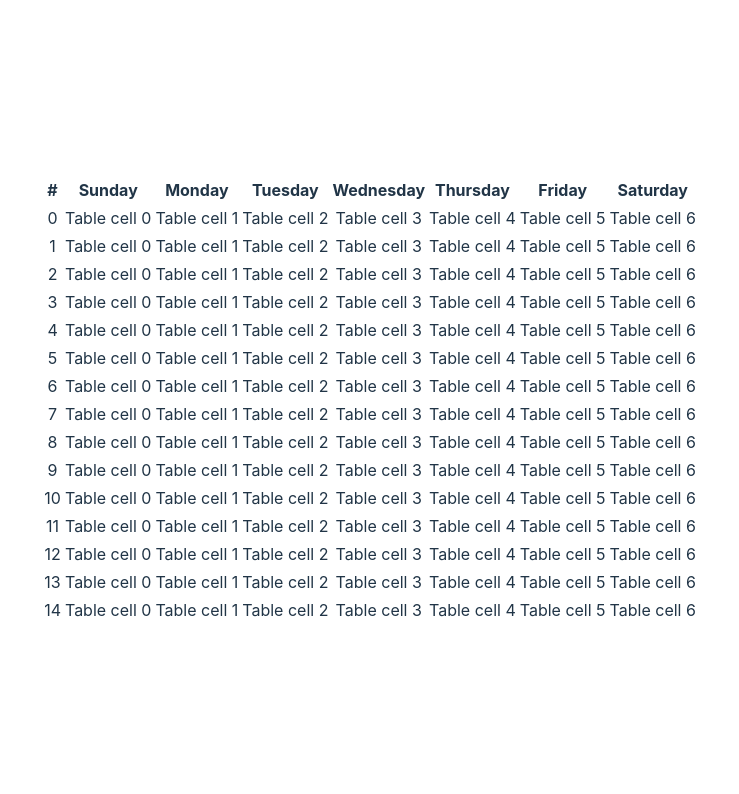
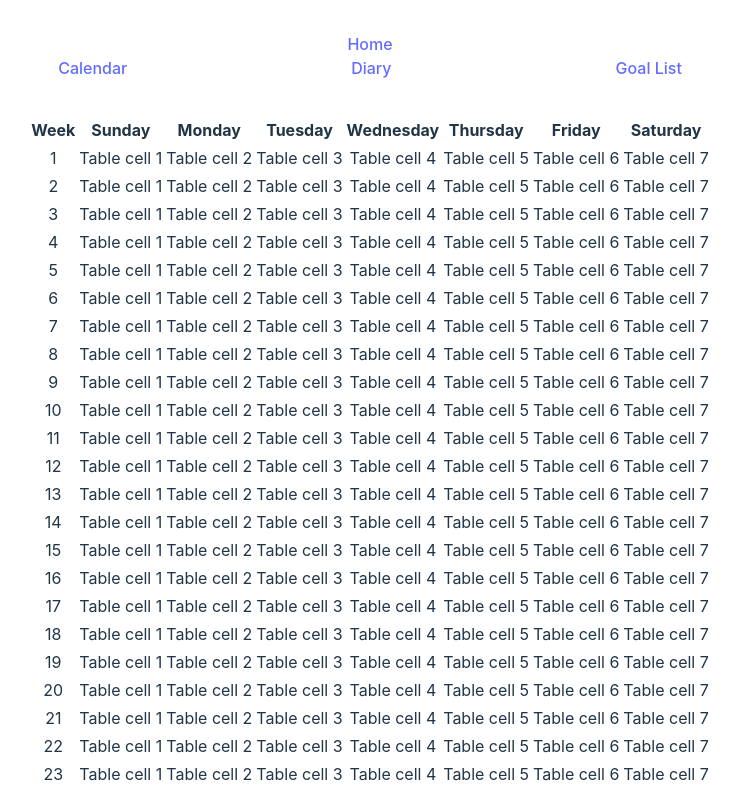
Before and after one commit to EnzoT0/Diary-Tracking-Platform, a React (Vite) app: page /calendar in a window 1280 px wide. Shown: the top 794 px of the page, without its empty margins (270-1009 px from the left). Built offline with nearby package versions, Linux system fonts and the light colour scheme.

Commit message:
added homebar

```diff
--- /dev/null
+++ b/src/components/Homebar.jsx
@@ -0,0 +1,22 @@
+import Container from 'react-bootstrap/Container';
+import Nav from 'react-bootstrap/Nav';
+import Navbar from 'react-bootstrap/Navbar';
+
+function Homebar() {
+  return (
+    <div style={{display: 'flex', justifyContent: 'space-around', paddingBottom: '2em'}}>
+      <Navbar bg="primary" data-bs-theme="dark">
+        <Container>
+          <Navbar.Brand href='/'>Home</Navbar.Brand>
+          <Nav className="me-auto">
+            <Nav.Link href="/calendar" style={{margin: '7em'}}>Calendar</Nav.Link>
+            <Nav.Link href="/diary" style={{margin: '7em'}}>Diary</Nav.Link>
+            <Nav.Link href="/goallist" style={{margin: '7em'}}>Goal List</Nav.Link>
+          </Nav>
+        </Container>
+      </Navbar>
+    </div>
+  );
+}
+
+export default Homebar;
--- a/src/pages/Calendar.jsx
+++ b/src/pages/Calendar.jsx
@@ -1,16 +1,20 @@
 import Table from 'react-bootstrap/Table';
 
-const sizeHeight = 15;
+import Navbar from '../components/Homebar.jsx';
+
+const sizeHeight = 52;
 const sizeWidth = 7;
 
 const Days = ['Sunday', 'Monday', 'Tuesday', 'Wednesday', 'Thursday', 'Friday', 'Saturday'];
 
 function ResponsiveExample() {
   return (
-    <Table striped bordered hover>
+    <div>
+      <Navbar/>
+      <Table striped bordered borderColor="white" hover size='xxl' style={{justifySelf: 'center'}}>
         <thead>
           <tr>
-          <th>#</th>
+            <th>Week</th>
             {Array.from({ length: sizeWidth }).map((_, index) => (
               <th key={index}>{Days[index]}</th>
             ))}
@@ -19,14 +23,15 @@ function ResponsiveExample() {
         <tbody>
           {Array.from({ length: sizeHeight }).map((_, indexHeight) => (
             <tr>
-            <td key={indexHeight}>{indexHeight}</td>
+              <td key={indexHeight}>{indexHeight+1}</td>
               {Array.from({ length: sizeWidth }).map((_, indexWidth) => (
-              <td key={indexWidth}>Table cell {indexWidth}</td>
+                <td key={indexWidth}>Table cell {indexWidth+1}</td>
               ))}
             </tr>
           ))}
         </tbody>
       </Table>
+    </div>
   );
 }
 
--- a/src/pages/Diary.jsx
+++ b/src/pages/Diary.jsx
@@ -1,8 +1,10 @@
 import React from 'react';
+import Homebar from '../components/Homebar';
 
 const Diary = () => {
     return (
         <div>
+            <Homebar/>
             Diary
         </div>
     );
--- a/src/pages/Goallist.jsx
+++ b/src/pages/Goallist.jsx
@@ -1,8 +1,12 @@
 import React from 'react'
+import Homebar from '../components/Homebar'
 
 function Goallist() {
   return (
-    <div>Goallist</div>
+    <div>
+        <Homebar/>
+        Goallist
+    </div>
   )
 }
 
```
Lines whose indentation alone changed are shown as unchanged.
